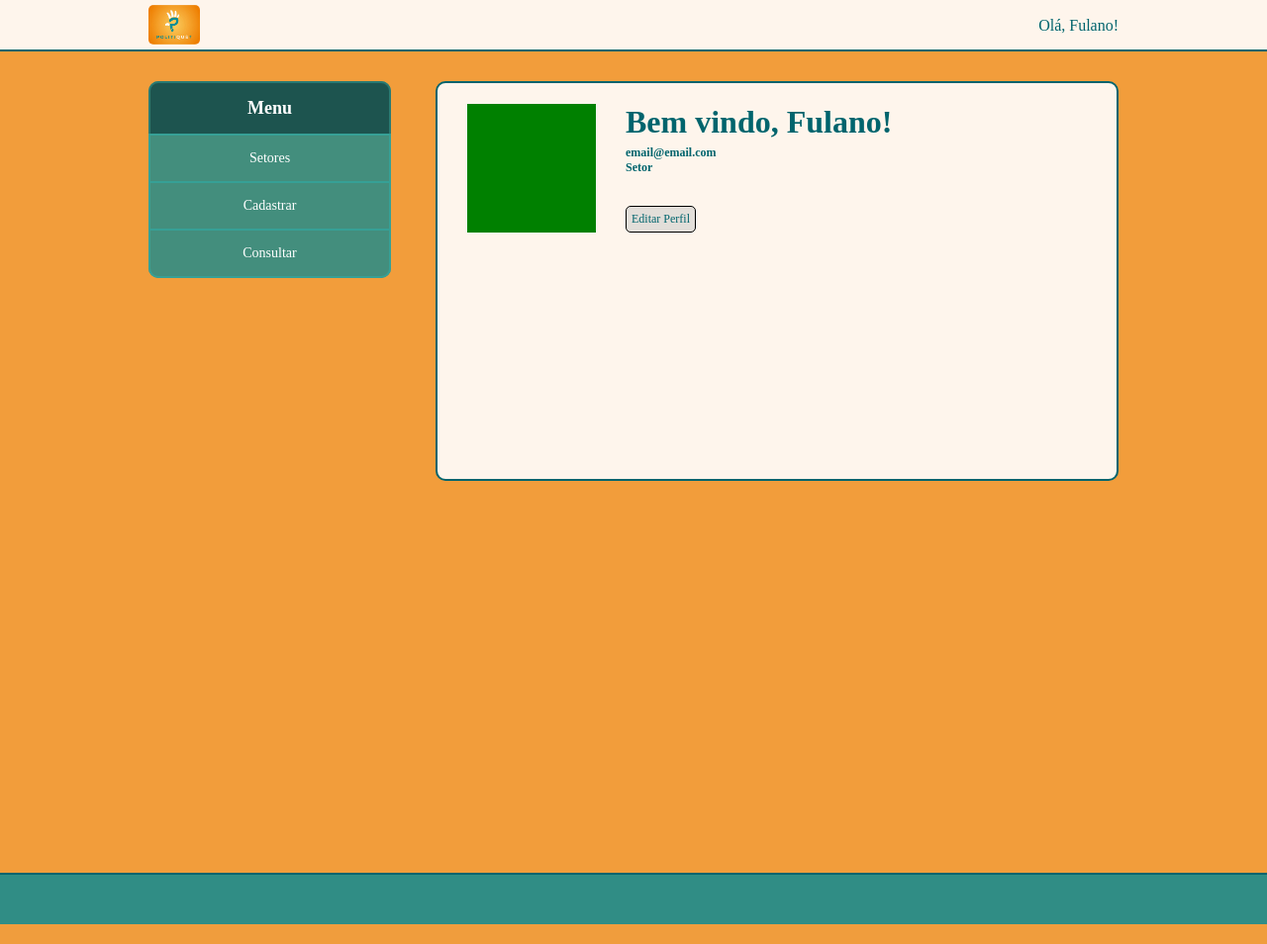
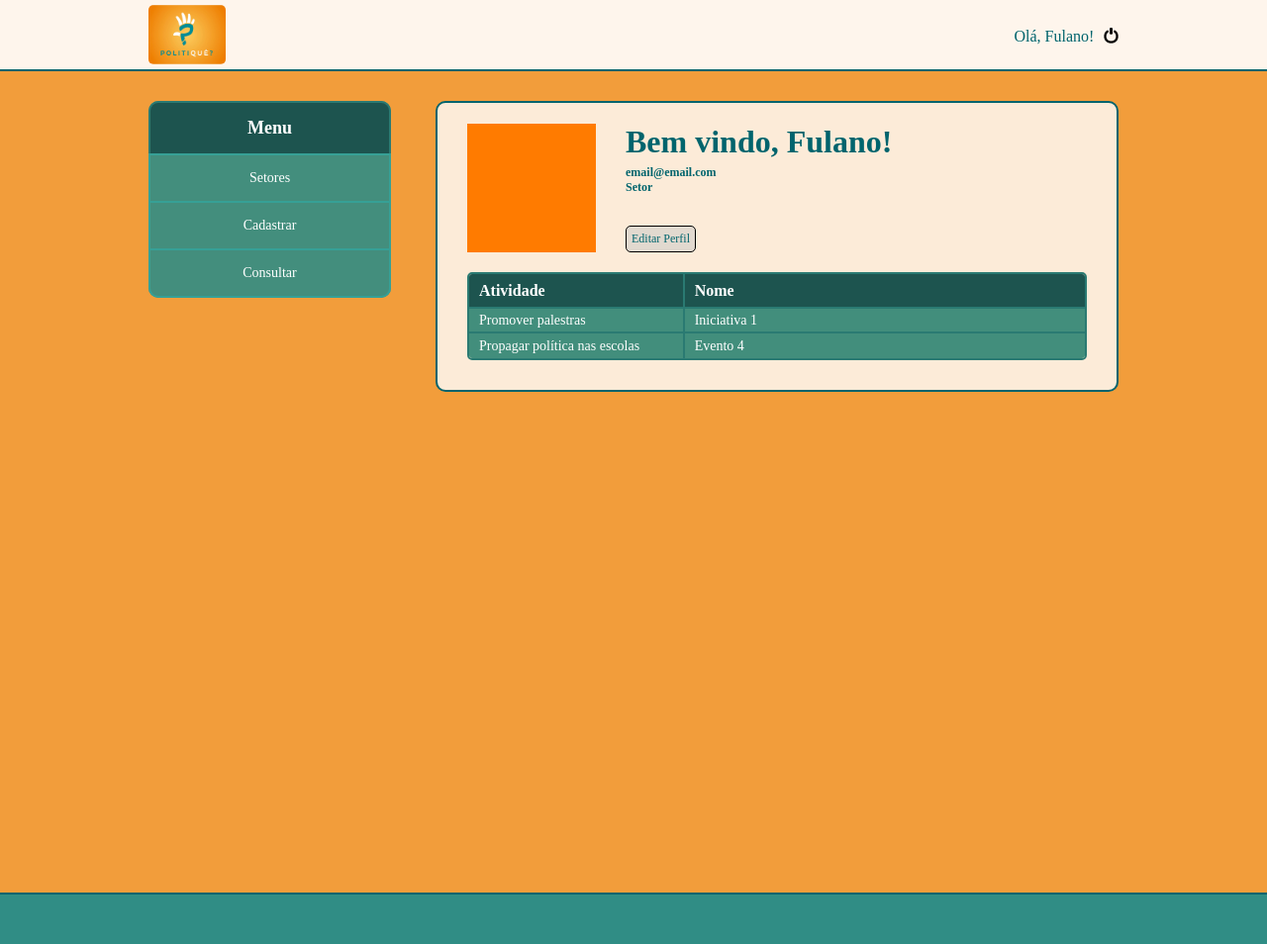
Before and after one commit to TomasArruda/Politique, a Django app: page /website/perfil/ in a window 1280 px wide. Shown: the whole page at 99% size. Run offline with Django 3.2, Linux system fonts and the light colour scheme; parts of the project's set-up code (start-up, migrations or seed data) failed here and were passed over.

Commit message:
Criacao da tabela na tela de perfil e mais algumas alteracoes

```diff
--- a/Static/css/baseInternaStyle.css
+++ b/Static/css/baseInternaStyle.css
@@ -1,12 +1,12 @@
 .navbar {
-	height: 50px;
+	height: 70px;
 	background: rgba(255,255,255,0.9);
 	margin-bottom: 30px;
 	border-bottom: 2px solid rgb(0,100,109);
 }
 
 #navbar-img {
-	height: 40px;
+	height: 60px;
 	border-radius: 5px;
 	margin-top: 5px;
 }
@@ -17,19 +17,38 @@
 
 #welcome-navbar {
 	float: right;
-	margin-top: 17px;
+	margin-top: 28px;
 	text-decoration: none;
-	color:rgb(0,100,109);
+	color: rgb(0,100,109);
+}
+
+#welcome-navbar:hover {
+	color: rgb(0,147,160);
+}
+
+#logoutBtn {
+	padding: 0;
+	margin-top: 28px;
+	margin-left: 10px;
+	border: none;
+	background: none;
+	overflow: auto;
+	float: right;
+	cursor: pointer;
+}
+
+#logoutImg {
+	height: 16px;
 }
 
 /*--- Menu Lateral ---*/
 
 .menu {
-	float:left;
-	width:25%;
-	background:rgba(48, 141, 132, 0.9);
-	text-align:center;
-	font-size:14px;
+	float: left;
+	width: 25%;
+	background: rgba(48, 141, 132, 0.9);
+	text-align: center;
+	font-size: 14px;
 	border-radius: 10px;
 	margin-bottom: 30px;
 }
@@ -105,10 +124,9 @@
 /*--- Tela Principal ---*/
 .main {
 	width:70%;
-	min-height:50%;
-	background: rgba(255,255,255,0.9);
+	background: rgba(255,255,255,0.8);
 	float: right;
-	border:2px solid rgb(0,100,109);
+	border: 2px solid rgb(0,100,109);
 	border-radius: 10px;
 	margin-bottom: 30px;
 }
--- a/Static/css/baseStyle.css
+++ b/Static/css/baseStyle.css
@@ -2,6 +2,7 @@ html {
 	min-height: 100%;
 	min-width: 1150px;
 	position: relative;
+	overflow: auto;
 	top: 0;
 	bottom: 0;
 	left: 0;
--- a/Static/css/perfilStyle.css
+++ b/Static/css/perfilStyle.css
@@ -6,7 +6,7 @@
 #perfil-img {
 	height: 130px;
 	width: 130px;
-	background: green;
+	background: rgba(255,123,0,1);
 	float: left;
 	margin-right: 30px;
 }
@@ -39,3 +39,65 @@
 	cursor: pointer;
 	background-color: rgba(200,200,200,0.8);
 }
+
+/*--- Tabela ---*/
+
+#perfil-table {
+	width: 100%;
+	border: 2px solid rgb(42,122,114);
+	border-radius: 5px;
+	margin-top: 20px;
+	border-collapse: separate;
+	border-spacing: 0;
+	color: white;
+	text-align: justify;
+}
+
+/*--- Headers ---*/
+#perfil-table > thead > tr > th {
+	border-bottom: 2px solid rgb(42,122,114);
+	background: rgb(29, 84, 79);
+	color: white;
+	border-right: 2px solid rgb(42,122,114);
+	height: 35px;
+	padding-left: 10px;
+}
+
+#perfil-table .last-cell {
+	border-right: none;
+}
+
+#perfil-table .last-line > td {
+	border-bottom: none;
+}
+
+/*--- Making the corners rounded ---*/
+#perfil-table tr:last-child td:first-child {
+	border-bottom-left-radius: 3px;
+}
+
+#perfil-table tr:last-child td:last-child {
+	border-bottom-right-radius: 3px;
+}
+
+#perfil-table tr:first-child th:first-child {
+	border-top-left-radius: 3px;
+}
+
+#perfil-table tr:first-child th:last-child {
+	border-top-right-radius: 3px;
+}
+/*------------------------------------*/
+
+#atividade-tab {
+	width: 35%;
+}
+
+#perfil-table > tbody > tr > td {
+	font-size: 14px;
+	padding-left: 10px;
+	background: rgb(66, 142, 124);
+	border-right: 2px solid rgb(42,122,114);
+	border-bottom: 2px solid rgb(42,122,114);
+	height: 25px;
+}
--- /dev/null
+++ b/Static/js/perfil.js
@@ -0,0 +1,3 @@
+function goAtualizarPerfil(){
+	window.location.href='../atualizarperfil';
+}
--- a/Templates/baseinterna.html
+++ b/Templates/baseinterna.html
@@ -16,8 +16,9 @@
 
 		<div class="navbar">
 			<div class="container">
-				<a id="img-link" href="{% url 'atualizarperfil' %}"><img id="navbar-img" src="{% static 'img/politique-logo.jpg' %}"/></a>
-				<a id="welcome-navbar" href="{% url 'atualizarperfil' %}">Olá, Fulano!</a>
+				<a id="img-link" href="{% url 'perfil' %}"><img id="navbar-img" src="{% static 'img/politique-logo.jpg' %}"/></a>
+				<button id="logoutBtn" href="{% url 'home' %}"><img id="logoutImg" src="{% static 'img/logout.png' %}"></button>
+				<a id="welcome-navbar" href="{% url 'perfil' %}">Olá, Fulano!</a>
 			</div>
 		</div>
 
--- a/Templates/perfil.html
+++ b/Templates/perfil.html
@@ -19,19 +19,34 @@
 		<h2>email@email.com</h2>
 		<h2>Setor</h2>
 		<div id="editPerfilDiv">
-			<span id="editPerfil" onclick="{% url 'atualizarperfil' %}">Editar Perfil</span>
+			<span id="editPerfil" onclick="goAtualizarPerfil();">Editar Perfil</span>
 		</div>
 
 	</div>
 
 </div>
 
-<table>
-	<thead></thead>
-	<tbody></tbody>
+<table id="perfil-table">
+	<thead>
+		<tr>
+			<th id="atividade-tab">Atividade</th>
+			<th class="last-cell">Nome</th>
+		</tr>
+	</thead>
+	<tbody>
+		<tr>
+			<td>Promover palestras</td>
+			<td class="last-cell">Iniciativa 1</td>
+		</tr>
+		<tr class="last-line">
+			<td>Propagar política nas escolas</td>
+			<td class="last-cell">Evento 4</td>
+		</tr>
+	</tbody>
 </table>
 
 {% endblock %}
 
 {% block scripts %}
+<script src="{% static 'js/perfil.js' %}"></script>
 {% endblock %}
```
Also changed, not shown: Static/img/logout.png (added).
